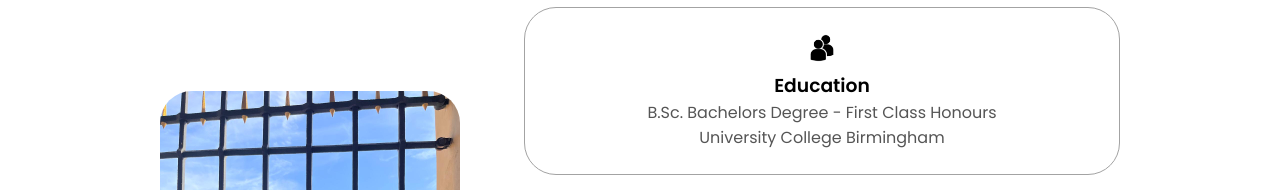
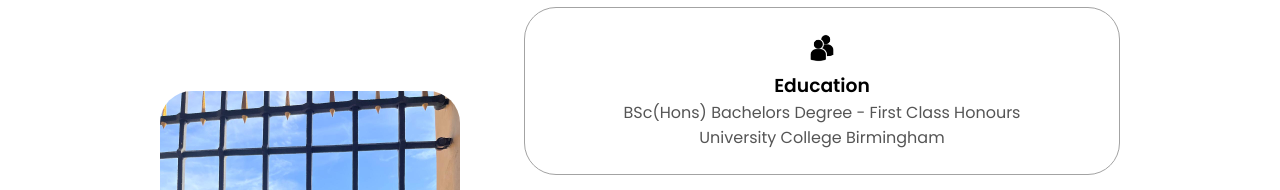
Before and after one commit to saaycon/My-Portfolio, a plain HTML site: page index.html in a window 1280 px wide. Shown: the part 1028-1218 px from the top of the page. Drawn offline with Linux system fonts and the light colour scheme.

Commit message:
modified cv and small adjustments to university degree title

```diff
--- a/index.html
+++ b/index.html
@@ -91,7 +91,7 @@
                 class="icon"
               />
               <h3>Education</h3>
-              <p>B.Sc. Bachelors Degree - First Class Honours</p>
+              <p>BSc(Hons) Bachelors Degree - First Class Honours</p>
               <p>University College Birmingham</p>
             </div>
           </div>
```
Also changed, not shown: 1 other file.
